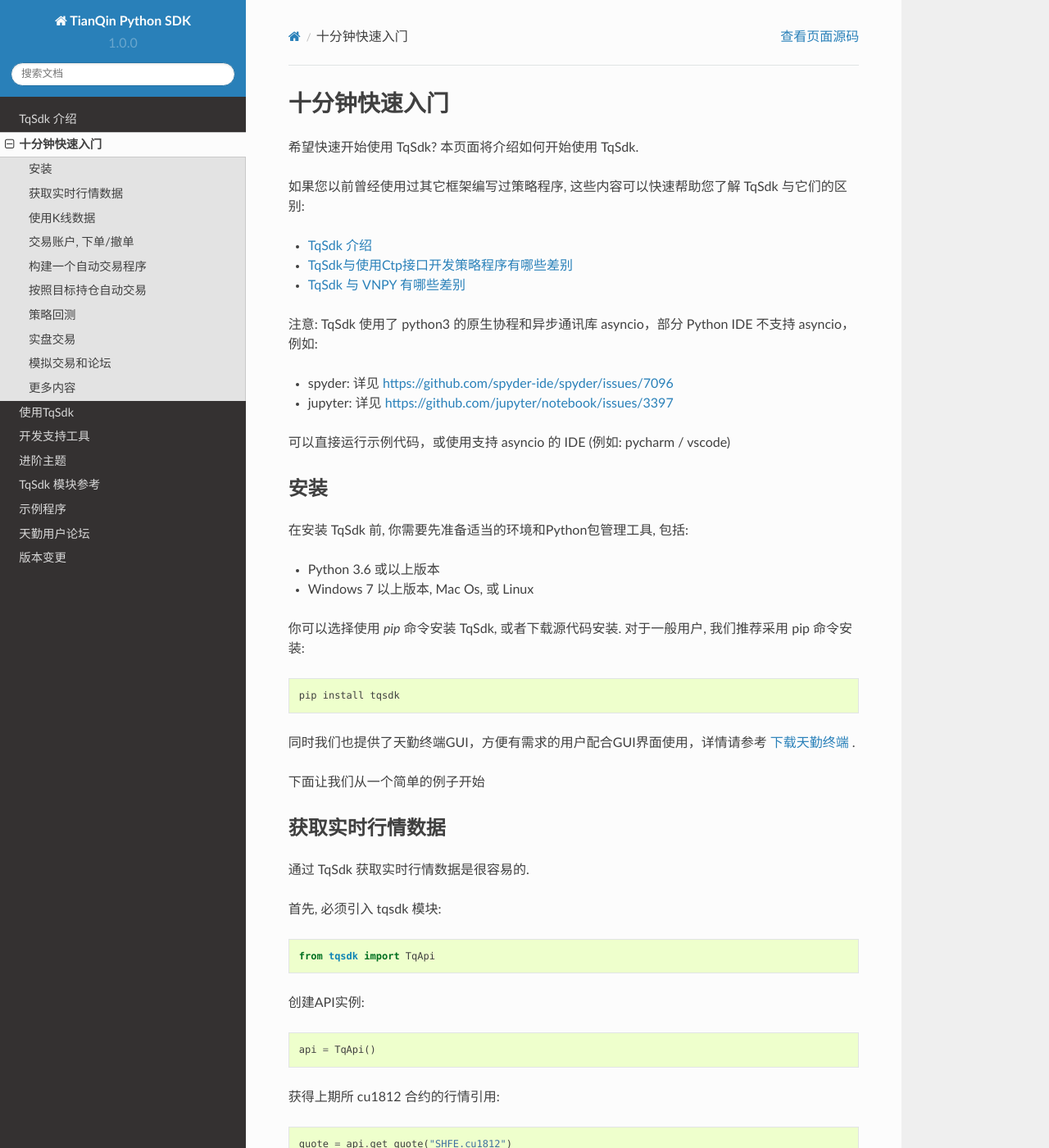
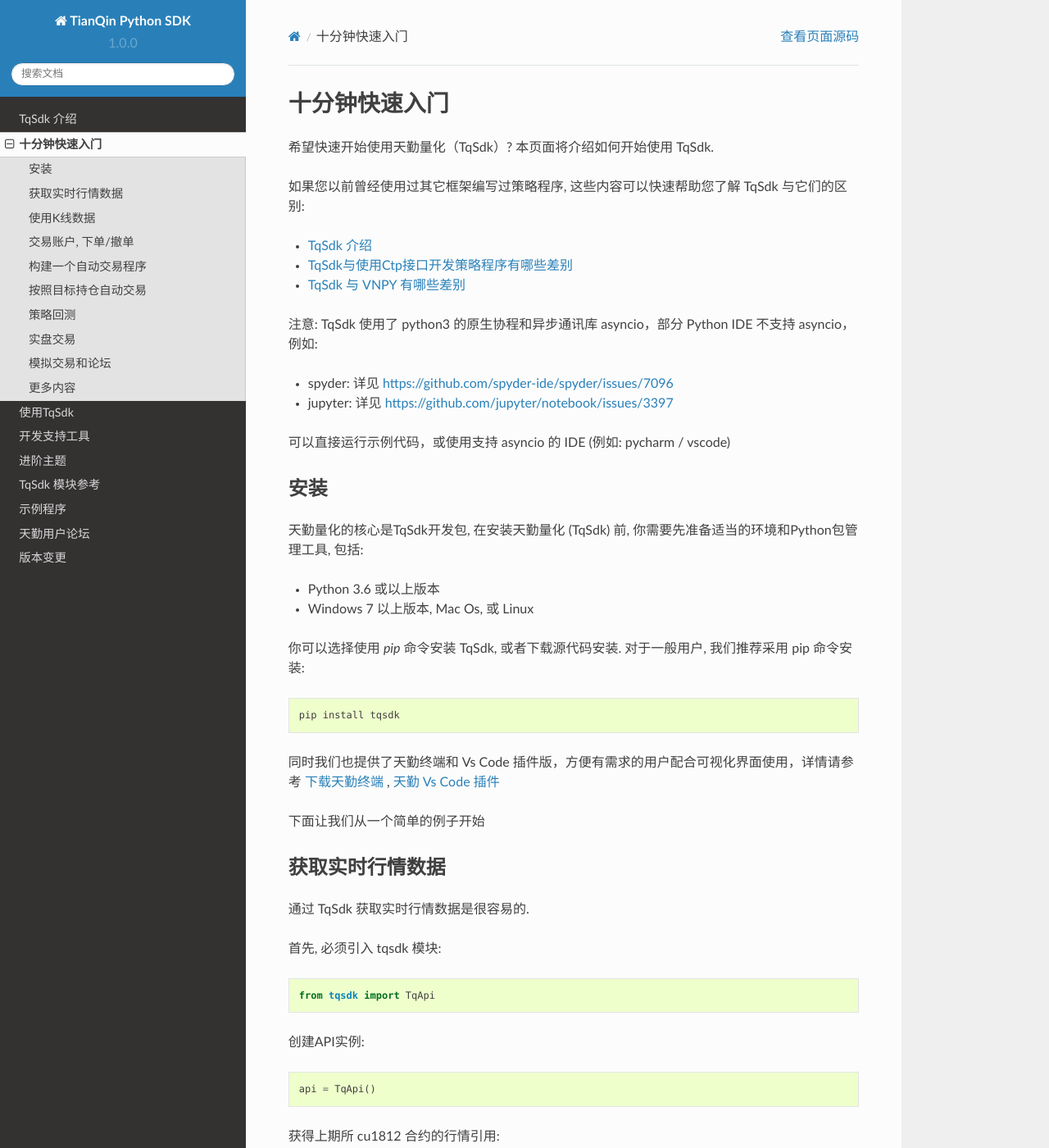
Before and after one commit to shinnytech/tqsdk-python, a Sphinx documentation site: the page built from doc/quickstart.rst, in a window 1280 px wide and 1400 px high. Shown: the whole window at 82% size. Built offline with Sphinx 7.4.7 and the Read the Docs theme 2.0.0, drawn with Linux system fonts in a browser that asks for light colours; comment, search, counter and statistics services are not loaded.

Commit message:
优化文档

```diff
--- a/doc/quickstart.rst
+++ b/doc/quickstart.rst
@@ -2,7 +2,7 @@
 
 十分钟快速入门
 =================================================
-希望快速开始使用 TqSdk?  本页面将介绍如何开始使用 TqSdk.
+希望快速开始使用天勤量化（TqSdk）?  本页面将介绍如何开始使用 TqSdk.
 
 如果您以前曾经使用过其它框架编写过策略程序, 这些内容可以快速帮助您了解 TqSdk 与它们的区别:
 
@@ -20,7 +20,7 @@
 
 安装
 -------------------------------------------------
-在安装 TqSdk 前, 你需要先准备适当的环境和Python包管理工具, 包括:
+天勤量化的核心是TqSdk开发包, 在安装天勤量化 (TqSdk) 前, 你需要先准备适当的环境和Python包管理工具, 包括:
 
 * Python 3.6 或以上版本
 * Windows 7 以上版本, Mac Os, 或 Linux
@@ -30,7 +30,7 @@
 
     pip install tqsdk
 
-同时我们也提供了天勤终端GUI，方便有需求的用户配合GUI界面使用，详情请参考 :ref:`tq_quickstart` .
+同时我们也提供了天勤终端和 Vs Code 插件版，方便有需求的用户配合可视化界面使用，详情请参考 :ref:`tq_quickstart` , :ref:`vscode`
 
 
 下面让我们从一个简单的例子开始
```
